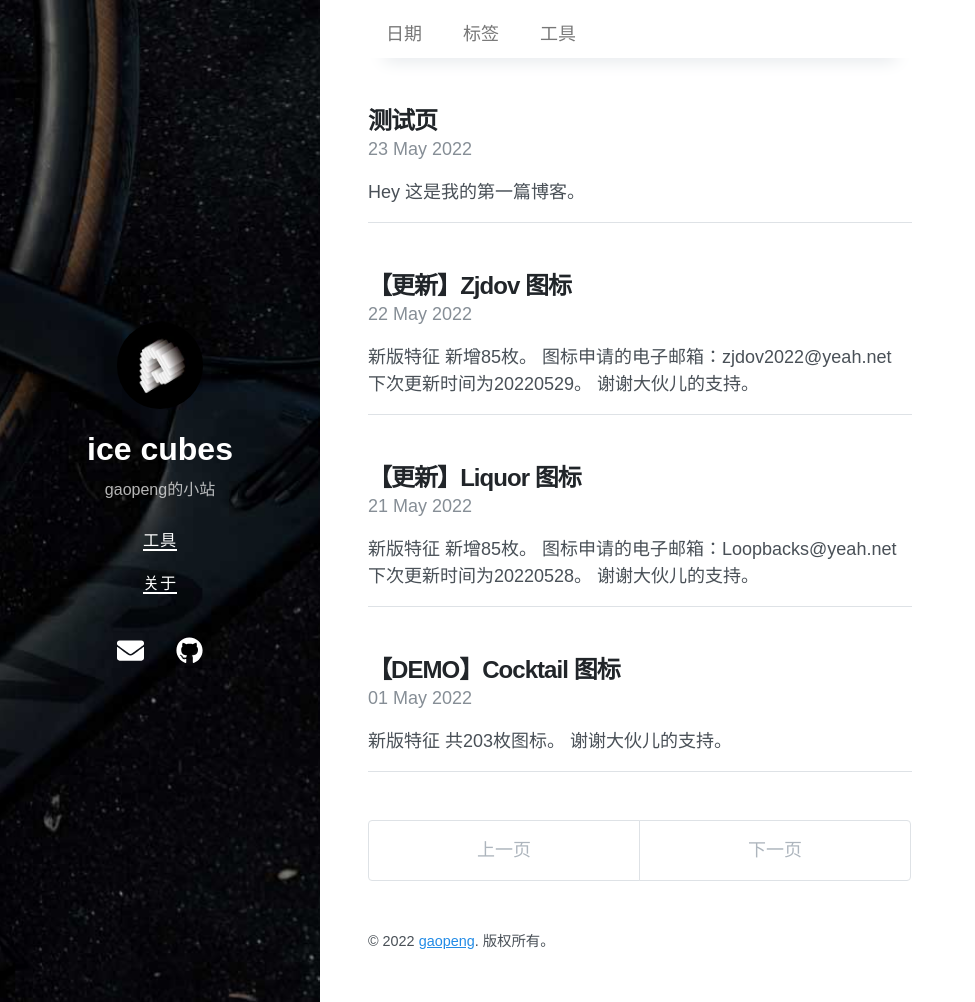
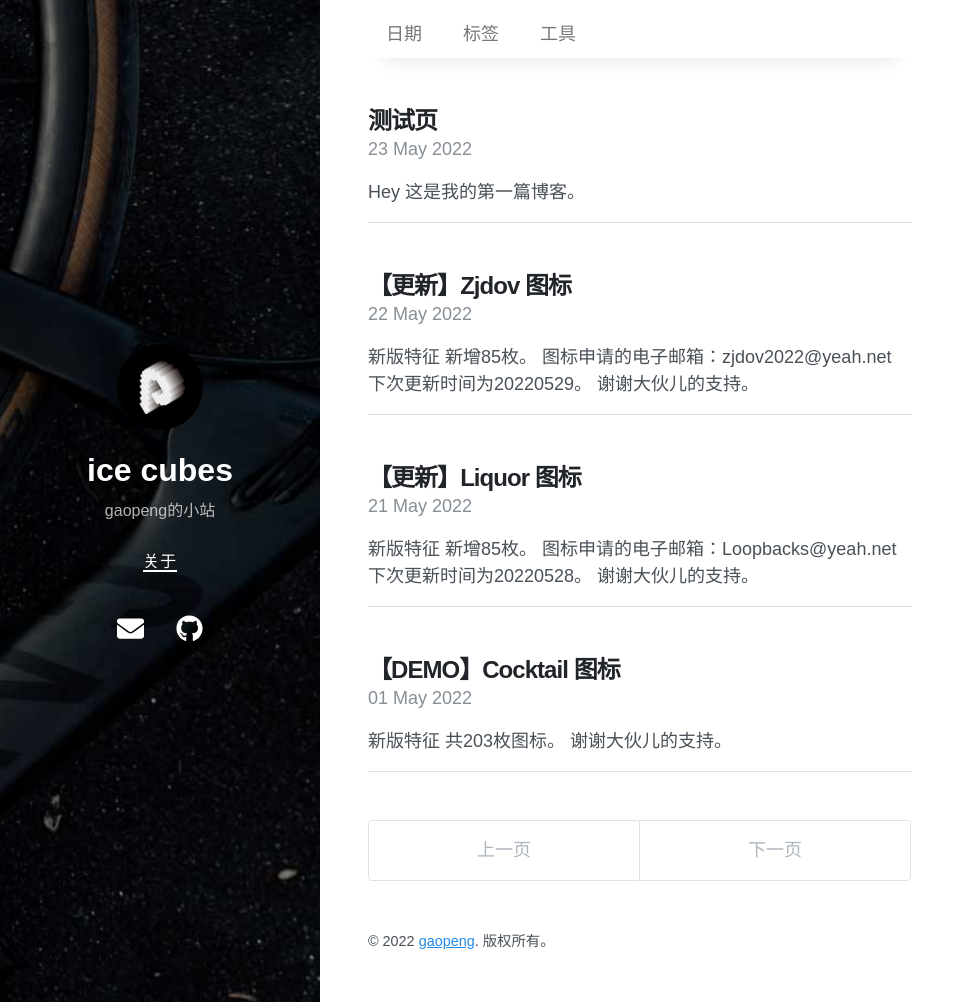
Before and after one commit to gaopengk/gaopengk.github.io, a Jekyll site: the page built from index.html, in a window 1280 px wide and 1002 px high. Shown: the whole window, without its empty margins (0-975 px from the left). Built offline with Jekyll 4.4.1, drawn with Linux system fonts in a browser that asks for light colours; nearby versions of some CDN libraries; the list of posts is cut into pages by our own code.

Commit message:
Update navigation.yml

```diff
--- a/_data/navigation.yml
+++ b/_data/navigation.yml
@@ -1,4 +1,2 @@
-- title: 工具
-  url: /tools/
 - title: 关于
   url: /about/
```
